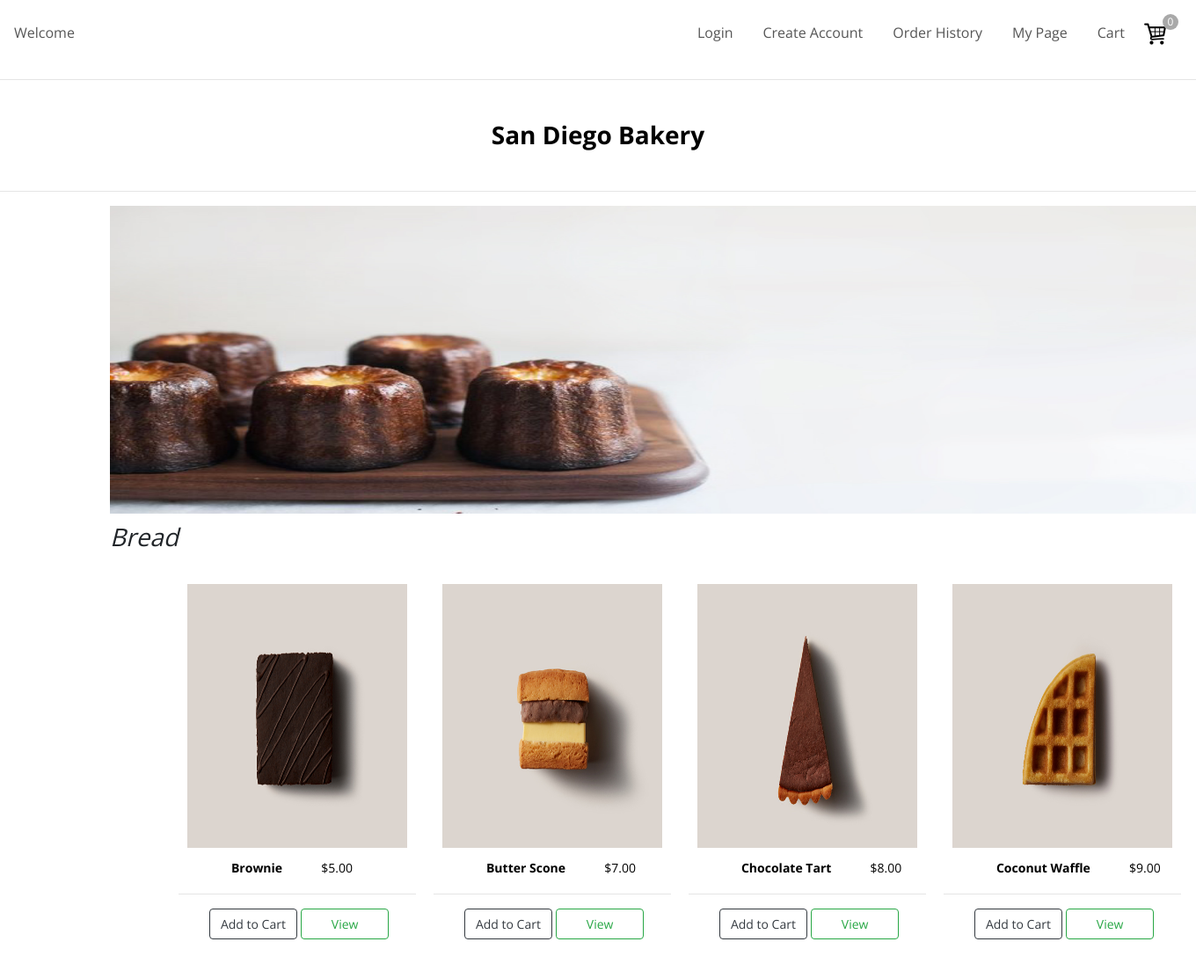
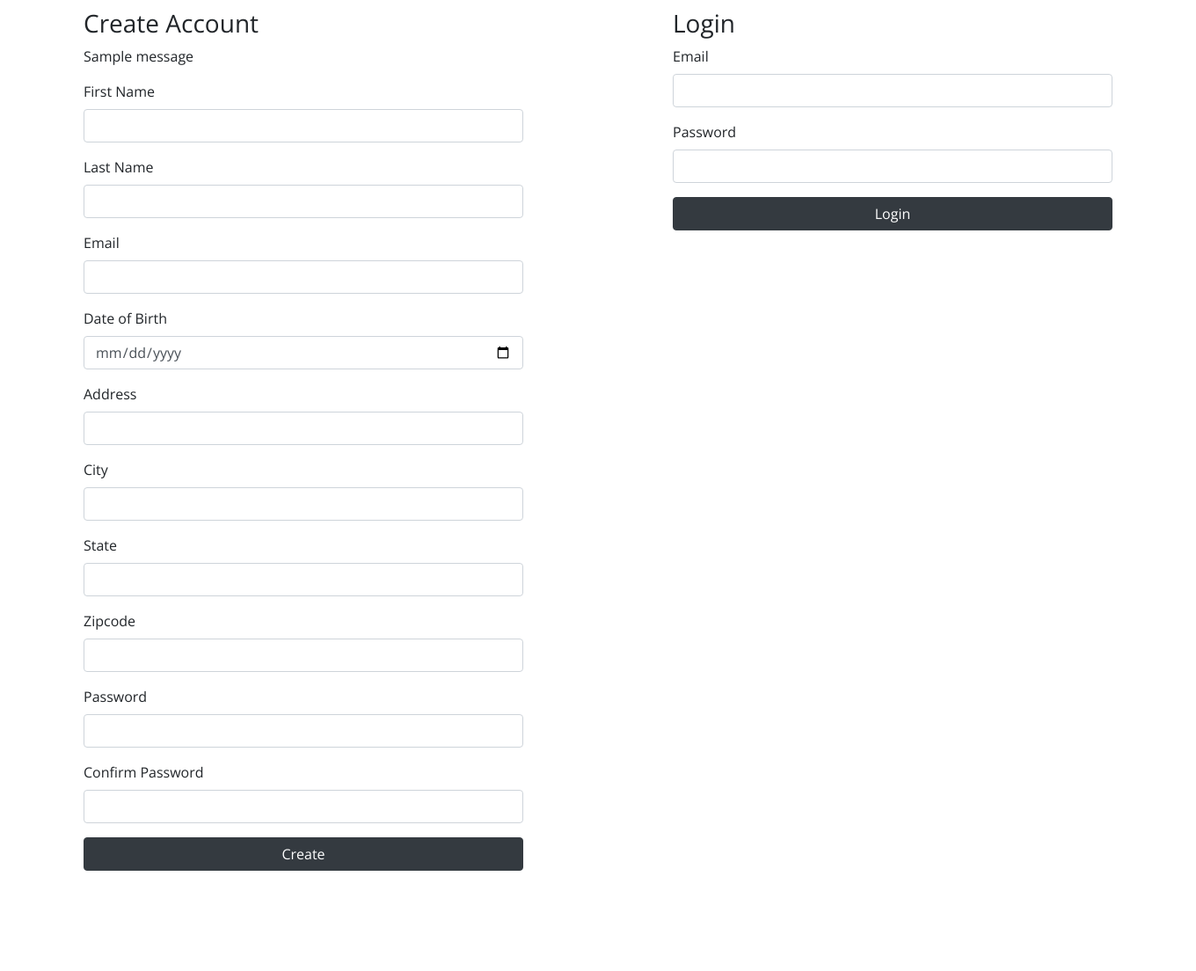
Before and after one commit to jaehyunan11/bakery_website_project, a Django app: page / in a window 1360 px wide; the page is wider, and only the part inside the window is pictured. Shown: that part at 88% size. After the commit the page ends 990 px from the top of that part, so only its background shows below. Run offline with Django 3.2, Linux system fonts and the light colour scheme; data comes from the database, SQL or seed files in the repository; both versions use the stored data as it was after the commit; tables that the repository leaves empty hold one stand-in row (values such as "Sample post"); one stand-in notice (Sample message) is shown; some libraries are stand-ins or nearby versions.

Commit message:
login regi

```diff
--- a/shop_app/models.py
+++ b/shop_app/models.py
@@ -57,7 +57,7 @@ class CustomerManager(models.Manager):
     def login_validator(self, postdata):
         errors = {}
         # Validate whether login email is blank
-        if len(postdata['login__mail']) < 1:
+        if len(postdata['login_email']) < 1:
             errors['login_email'] = "Please enter your email"
         # Validate whether login email format is correct
         if len(postdata['login_email']) > 0:
@@ -67,10 +67,10 @@ class CustomerManager(models.Manager):
         if len(postdata['login_password']) < 1:
             errors['login_password'] = "Please enter your password"
         # Filter login user
-        users = User.objects.filter(email=postdata['login_email'])
+        customers = Customer.objects.filter(email=postdata['login_email'])
         # Validate whether user signs up email.
         if len(postdata['login_email']) > 0:
-            if not users:
+            if not customers:
                 errors['login_email'] = "Your email has not been signed up!"
         return errors
 
--- a/shop_app/static/css/styles.css
+++ b/shop_app/static/css/styles.css
@@ -67,12 +67,27 @@ h1 {
     margin: 5px 0;
 }
 
-h3 {
+/* h3 {
     font-size: var(--font-medium);
     color: var(--color-black);
     margin: 5px 0;
+} */
+
+/* Login & Registration */
+
+#login__regi {
+    display: flex;
+    justify-content: space-around;
+    margin: 10px;
 }
 
+#login__button {
+    width: 500px;
+}
+
+#create__button {
+    width: 500px;
+}
 
 /* Navbar */
 
@@ -306,61 +321,6 @@ h3 {
     font-size: var(--font-micro);
 }
 
-/* User_Login */
-
-#login__title {
-    margin-left: 311px;
-    font-style: italic;
-    font-size: var(--font-small);
-    font-weight: bold;
-}
-
-
-#login {
-    display: flex;
-    justify-content: center;
-    width: 100%;
-
-}
-
-#user__login {
-    border: 2px solid var(--color-dark-grey);
-    padding: 30px;
-}
-
-#login__button {
-    width: 500px;
-}
-
-.create__account {
-    margin-top: 15px;
-    font-size: var(--font-micro);
-    margin-left: 20px;
-}
-
-#link__create__account {
-    color: var(--color-black);
-    text-decoration: underline;
-}
-
-
-/* Create Account */
-
-#create__account__container {
-    padding: 30px;
-    margin: 0px 230px;
-
-}
-
-#create__account__form {
-    width: 400px;
-    margin: 10px 0px;
-    font-size: var(--font-micro);
-}
-
-#create__button {
-    width: 400px;
-}
 
 /* Buy_it_Now */
 
--- /dev/null
+++ b/shop_app/templates/index.html
@@ -0,0 +1,103 @@
+<!DOCTYPE html>
+{% load static %}
+<html lang="en">
+
+<head>
+    <meta charset="UTF-8">
+    <meta name="viewport" content="width=device-width, initial-scale=1.0">
+    <meta name="description" content="San Diego Bakery">
+    <meta name="author" content="Jaehyun">
+    <!-- Bootstrap CSS -->
+    <link rel="stylesheet" href="https://stackpath.bootstrapcdn.com/bootstrap/4.3.1/css/bootstrap.min.css"
+        integrity="sha384-ggOyR0iXCbMQv3Xipma34MD+dH/1fQ784/j6cY/iJTQUOhcWr7x9JvoRxT2MZw1T" crossorigin="anonymous">
+
+    <!-- Font awesome for icon -->
+    <link rel="stylesheet" href="https://use.fontawesome.com/releases/v5.15.1/css/all.css"
+        integrity="sha384-vp86vTRFVJgpjF9jiIGPEEqYqlDwgyBgEF109VFjmqGmIY/Y4HV4d3Gp2irVfcrp" crossorigin="anonymous">
+    <!-- Google Font -->
+    <link rel="preconnect" href="https://fonts.gstatic.com">
+    <link href="https://fonts.googleapis.com/css2?family=Open+Sans:wght@400;600;700&display=swap" rel="stylesheet">
+    <!-- CSS link -->
+    <link rel="stylesheet" type="text/css" href="{% static 'css/styles.css' %}">
+    <!-- javascript -->
+    <script type="text/javascript" defer></script>
+    <title>San Diego Bakery Login & Registration</title>
+</head>
+
+<body>
+    <div class="wrapper">
+        <div id=login__regi>
+            <section id=registration>
+                <h3>Create Account</h3>
+                {% if messages %}
+                <ul class="messages">
+                    {% for message in messages %}
+                    <li {% if message.tags %} class="{{ message.tags }}" {% endif %}>{{ message }}</li>
+                    {% endfor %}
+                </ul>
+                {% endif %}
+                <form action="{% url 'signup' %}" method=POST>
+                    {% csrf_token %}
+                    <div class="form-group">
+                        <label for="first_name">First Name</label>
+                        <input type="text" class="form-control" name="first_name" id="first_name">
+                    </div>
+                    <div class="form-group">
+                        <label for="last_name">Last Name</label>
+                        <input type="text" class="form-control" name="last_name" id="last_name">
+                    </div>
+                    <div class="form-group">
+                        <label for="email">Email</label>
+                        <input type="email" class="form-control" name="email" id="email">
+                    </div>
+                    <div class="form-group">
+                        <label for="date_of_birth">Date of Birth</label>
+                        <input type="date" class="form-control" name="date_of_birth" id="date_of_birth">
+                    </div>
+                    <div class="form-group">
+                        <label for="address">Address</label>
+                        <input type="text" class="form-control" name="address" id="address">
+                    </div>
+                    <div class="form-group">
+                        <label for="city">City</label>
+                        <input type="text" class="form-control" name="city" id="city">
+                    </div>
+                    <div class="form-group">
+                        <label for="state">State</label>
+                        <input type="text" class="form-control" name="state" id="state">
+                    </div>
+                    <div class="form-group">
+                        <label for="zipcode">Zipcode</label>
+                        <input type="text" class="form-control" name="zipcode" id="zipcode">
+                    </div>
+                    <div class="form-group">
+                        <label for="password">Password</label>
+                        <input type="password" class="form-control" name="password" id="password">
+                    </div>
+                    <div class="form-group">
+                        <label for="cf_password">Confirm Password</label>
+                        <input type="password" class="form-control" name="cf_password" id="cf_password">
+                    </div>
+                    <button type="submit" class="btn btn-dark" id="create__button">Create</button>
+                </form>
+            </section>
+            <section id=login>
+                <h3>Login</h3>
+                <form action="{% url 'login'%}" method=POST>
+                    {% csrf_token %}
+                    <div class="form-group">
+                        <label for="login_email">Email</label>
+                        <input type="email" class="form-control" name="login_email" id="login_email">
+                    </div>
+                    <div class="form-group">
+                        <label for="login_password">Password</label>
+                        <input type="password" class="form-control" name="login_password" id="login_password">
+                    </div>
+                    <button type="submit" class="btn btn-dark" id="login__button">Login</button>
+                </form>
+            </section>
+        </div>
+    </div>
+</body>
+
+</html>
--- a/shop_app/templates/shop_cart.html
+++ b/shop_app/templates/shop_cart.html
@@ -21,9 +21,9 @@
                     <div><strong>Order:</strong></div>
                 </div>
                 <div class="cart-row">
-                    <div><img class="row-image" src="{% static 'images/baguette.png'%}" alt="baguette"></div>
-                    <div>Baguette</div>
-                    <div>$20</div>
+                    <div><img class="row-image" src="{% static 'images/brownie.png'%}" alt="baguette"></div>
+                    <div>Brownie</div>
+                    <div>$8</div>
                     <div>
                         <p class="quantity">2</p>
                         <div class="quantity">
--- a/shop_app/templates/shop_main.html
+++ b/shop_app/templates/shop_main.html
@@ -28,13 +28,11 @@
     <!-- Nav bar -->
     <nav id="navbar">
         <div class="navbar__user__name">
-            <a href="#">Welcome {{session.name}}</a>
+            <a href="#">Welcome {{customer.first_name}}</a>
         </div>
         <div class="navbar__menu__main">
             <ul class="navbar__menu">
-                <li class="navbar__menu__item" data-link="#login"><a href="{% url 'user_login' %}">Login</a></li>
-                <li class="navbar__menu__item" data-link="#create_account"><a
-                        href="{% url 'user_registration' %}">Create Account</a></li>
+                <li class="navbar__menu__item" data-link="#logout"><a href="{% url 'logout' %}">Logout</a></li>
                 <li class="navbar__menu__item" data-link="#order_history"><a href="#">Order History</a></li>
                 <li class="navbar__menu__item" data-link="#my_page"><a href="#">My Page</a></li>
                 <li class="navbar__menu__item" data-link="#cart"><a href="{% url 'cart' %}">Cart</a></li>
@@ -44,10 +42,6 @@
                 <p id="cart-total">0</p>
             </ul>
         </div>
-        <!-- Toogle Button -->
-        <!-- <button class="navbar__toggle-btn">
-            <i class="fas fa-bars"></i>
-        </button> -->
     </nav>
     <hr>
     <!-- Header -->
--- a/shop_app/urls.py
+++ b/shop_app/urls.py
@@ -2,9 +2,11 @@ from django.urls import path
 from . import views
 
 urlpatterns = [
-    path('', views.store, name="store"),
+    path('', views.index, name="index"),
+    path('signup', views.signup, name="signup"),
+    path('login', views.login, name="login"),
+    path('logout', views.logout, name="logout"),
+    path('store/', views.store, name="store"),
     path('cart/', views.cart, name="cart"),
     path('buy_it_now/', views.buy_it_now, name="buy_it_now"),
-    path('user_login/', views.user_login, name="user_login"),
-    path('user_registration/', views.user_registration, name="user_registration"),
 ]
--- a/shop_app/views.py
+++ b/shop_app/views.py
@@ -4,6 +4,69 @@ from django.contrib import messages
 import bcrypt
 
 # Create your views here.
+
+
+def index(request):
+    if not 'customer_id' in request.session:
+        return render(request, 'index.html')
+    else:
+        return redirect('store')
+
+
+def signup(request):
+    if request.method == "GET":
+        return redirect('/')
+    # Validate Error
+    errors = Customer.objects.regi_validator(request.POST)
+    if errors:
+        for value in errors.values():
+            messages.error(request, value)
+        return redirect('/')
+    else:
+        new_customer = Customer.objects.create(
+            first_name=request.POST['first_name'],
+            last_name=request.POST['last_name'],
+            email=request.POST['email'],
+            date_of_birth=request.POST['date_of_birth'],
+            address=request.POST['address'],
+            city=request.POST['city'],
+            state=request.POST['state'],
+            zipcode=request.POST['zipcode'],
+            password=bcrypt.hashpw(
+                request.POST['password'].encode(), bcrypt.gensalt()).decode()
+        )
+        # Restore Customer ID and Customer name in session
+        request.session['customer_id'] = new_customer.id
+        request.session['customer_name'] = new_customer.first_name
+        messages.success(request, "You are successfully registered")
+        return redirect('store')
+
+
+def login(request):
+    if request.method == "GET":
+        return redirect('/')
+    errors = Customer.objects.login_validator(request.POST)
+    if errors:
+        for value in errors.values():
+            messages.error(request, value)
+        return redirect('/')
+    else:
+        customers = Customer.objects.filter(email=request.POST['login_email'])
+        if customers:
+            customer = customers[0]
+            if bcrypt.checkpw(request.POST['login_password'].encode(), customer.password.encode()):
+                request.session['customer_id'] = customer.id
+                request.session['customer_name'] = customer.first_name
+                return redirect('store')
+            else:
+                messages.error(request, "Please check your email/password")
+    return redirect('/')
+
+
+def logout(request):
+    request.session.flush()
+    messages.success(request, "You are successfully logged out")
+    return redirect('/')
 
 
 def store(request):
@@ -17,36 +80,6 @@ def store(request):
     return render(request, 'shop_store.html', context)
 
 
-def user_login(request):
-    context = {}
-    return render(request, 'user_login.html', context)
-
-
-def user_registration(request):
-    errors = Customer.objects.regi_validator(request.POST)
-    if errors:
-        for value in errors.values():
-            messages.error(request, value)
-        return redirect('user_registration')
-    else:
-        new_customer = Customer.objects.create(
-            first_name=request.POST['first_name'],
-            last_name=request.POST['last_name'],
-            email=request.POST['email'],
-            date_of_birth=request.POST['date_of_birth'],
-            address=request.POST['address'],
-            city=request.POST['city'],
-            state=request.POST['state'],
-            zipcode=request.POST['zipcode'],
-            password=bcrypt.hashpw(
-                request.POST['password'].encode(), bcrypt.gensalt()).decode()
-
-        )
-
-    context = {}
-    return render(request, 'user_registration.html', context)
-
-
 def cart(request):
     context = {}
     return render(request, 'shop_cart.html', context)
```
Also changed, not shown: shop_app/templates/user_login.html (deleted, +0 -32 lines), shop_app/templates/user_registration.html (deleted, +0 -53 lines), db.sqlite3, shop_app/static/images/baguette.jpg (deleted).
